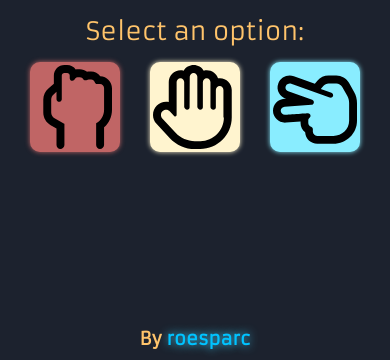
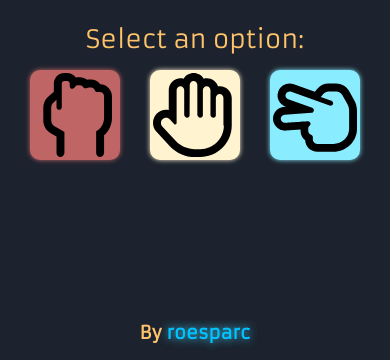
Before and after one commit to Rodesar/Rock-Paper-Scissors, a plain HTML site: page index.html in a window 390 px wide. Shown: the part 484-844 px from the top of the page. Drawn offline with Linux system fonts and the light colour scheme.

Commit message:
Fix author display for small screen sizes

```diff
--- a/style.css
+++ b/style.css
@@ -1,6 +1,10 @@
+:root {
+    position: relative;
+    min-height: 100%;
+}
+
 body {
-    margin: 0;
-    height: 100vh;
+    margin-bottom: 6rem;
     background-color: rgb(28, 34, 46);
     font-family: 'Armata', sans-serif;
     color: rgb(255, 196, 107);
@@ -148,9 +152,8 @@ button:active {
 }
 
 .author {
-    position: fixed;
-    bottom: 0;
-    margin-bottom: 10px;
+    position: absolute;
+    bottom: 1rem;
     font-size: 18px;
     font-weight: bold;
 }
```
